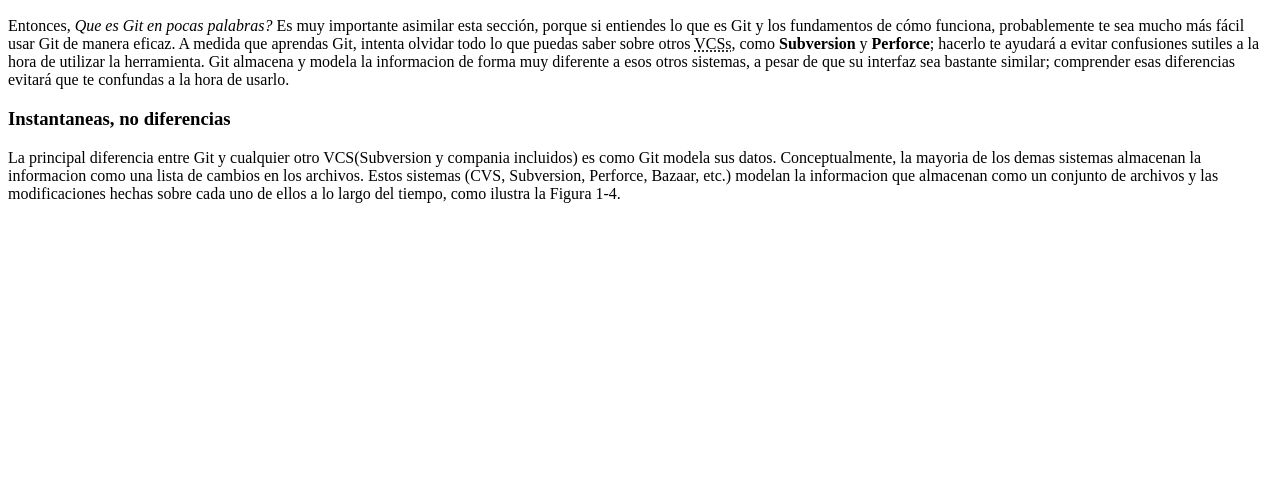
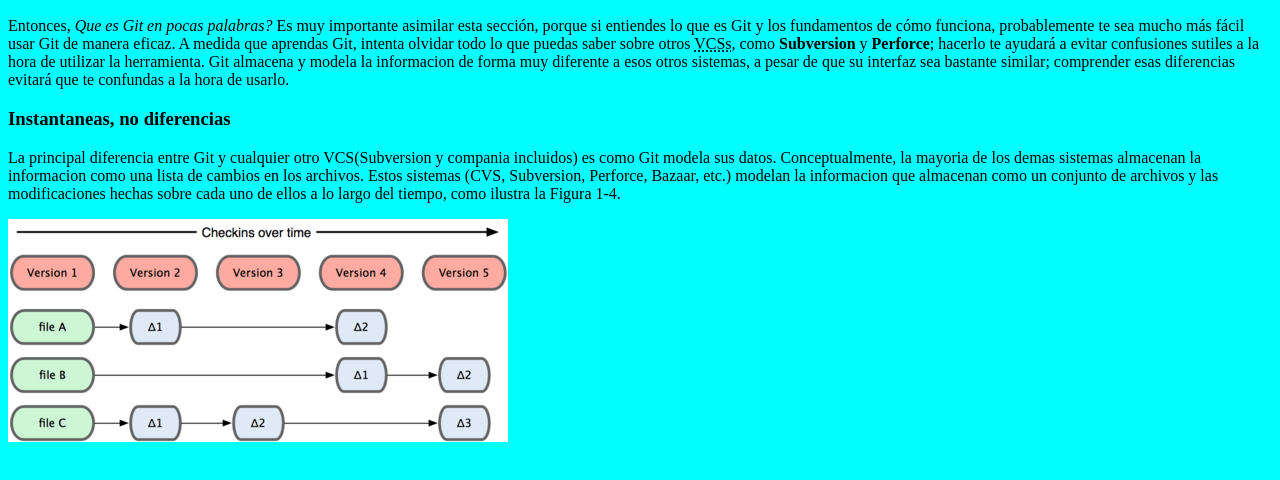
Before and after one commit to JamRD21/Proyecto-2, a plain HTML site: page index.html in a window 1280 px wide. Shown: the part 96-576 px from the top of the page. Drawn offline with Linux system fonts and the light colour scheme.

Commit message:
Incorporando Imagen

```diff
--- a/index.html
+++ b/index.html
@@ -2,7 +2,7 @@
 <head>
 <title>Control de Versiones</title>
 </head>
-<body>
+<body bgcolor="cyan">
 
 <h1>1.3 Empezando - Fundamentos de Git</h1>
 
@@ -13,5 +13,6 @@
 <h3>Instantaneas, no diferencias</h3>
 
 <p>La principal diferencia entre Git y cualquier otro VCS(Subversion y compania incluidos) es como Git modela sus datos. Conceptualmente, la mayoria de los demas sistemas almacenan la informacion como una lista de cambios en los archivos. Estos sistemas (CVS, Subversion, Perforce, Bazaar, etc.) modelan la informacion que almacenan como un conjunto de archivos y las modificaciones hechas sobre cada uno de ellos a lo largo del tiempo, como ilustra la Figura 1-4.</p>
+<img src="imagenes/git.png"/>
 </body>
 </html>
```
Also changed, not shown: imagenes/git.png (added).
